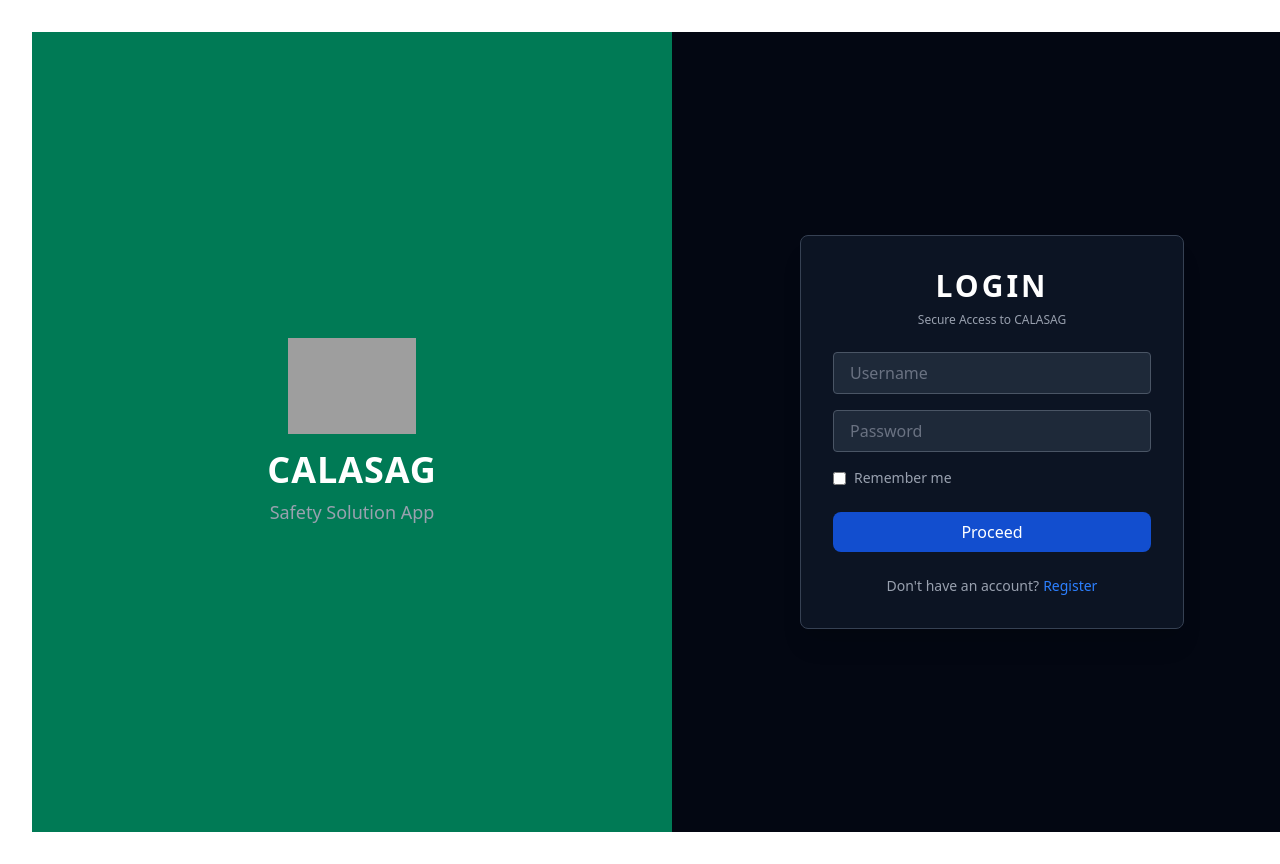
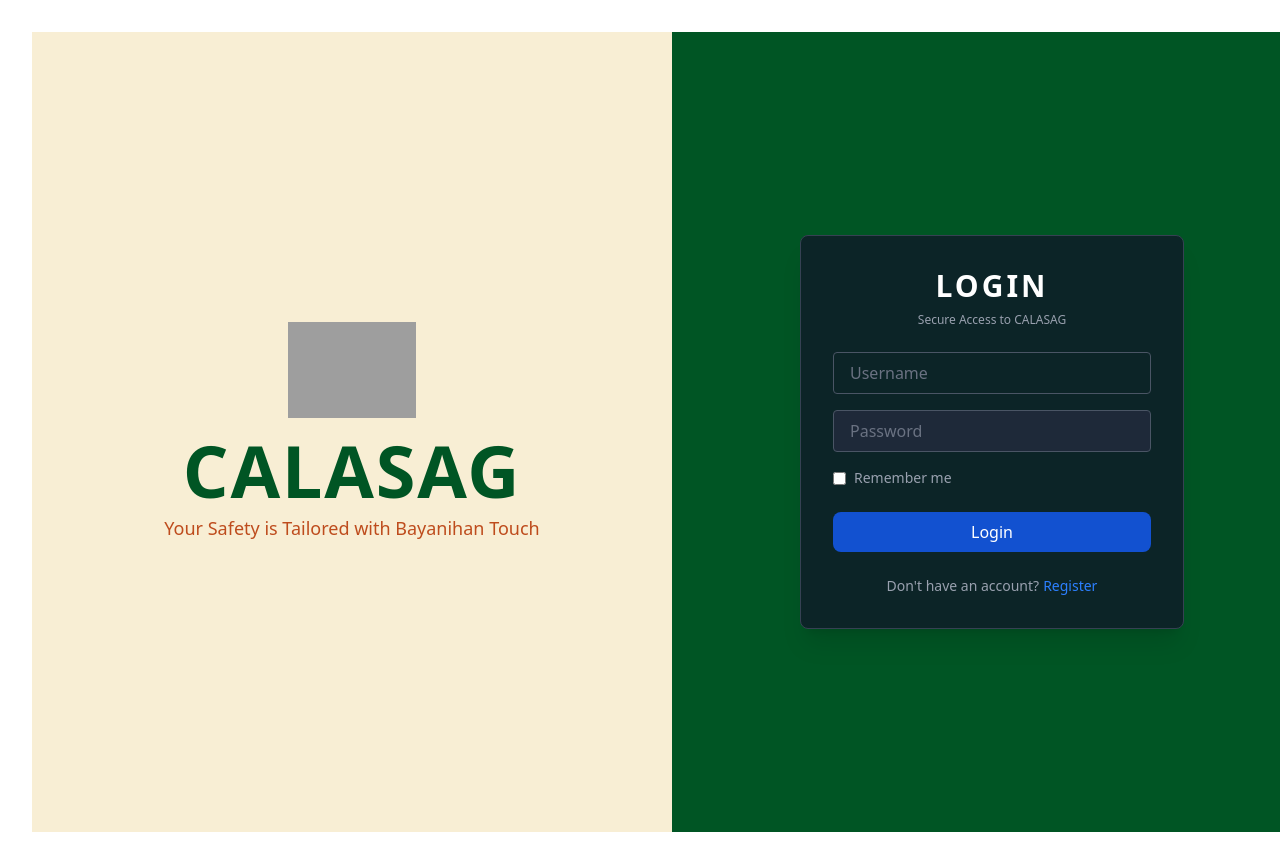
Before and after one commit to Jnthn-Sct/CALASAGTemp, a React (Vite) app in the folder CALASAG-FrontEnd/: page / in a window 1280 px wide. Shown: the top 864 px of the page. Built offline with nearby package versions, Linux system fonts and the light colour scheme; grey boxes are pictures that could not be loaded.

Commit message:
Updated_Loginpage

```diff
--- a/CALASAG-FrontEnd/index.html
+++ b/CALASAG-FrontEnd/index.html
@@ -4,7 +4,6 @@
     <meta charset="UTF-8" />
     <link rel="icon" type="image/svg+xml" href="/vite.svg" />
     <meta name="viewport" content="width=device-width, initial-scale=1.0" />
-    <link href="./style.css" rel="stylesheet">
     <title>CALASAG</title>
   </head>
   <body>
--- a/CALASAG-FrontEnd/src/Components/Pages/Login.tsx
+++ b/CALASAG-FrontEnd/src/Components/Pages/Login.tsx
@@ -1,35 +1,63 @@
-import React from "react";
+import React, { useState } from "react";
 
 export const Login = () => {
+  const [isRegistering, setIsRegistering] = useState(false);
+
   return (
     <div className="min-h-screen w-screen flex flex-col lg:flex-row overflow-hidden">
-      <div className="w-full lg:w-1/2 bg-emerald-700 text-white flex flex-col items-center justify-center p-8">
+      {/* Left Side ng Page po Ito*/}
+      <div className="w-full lg:w-1/2 bg-[#f8eed4] text-white flex flex-col items-center justify-center p-8">
         <img src="/WALAPA" alt="CALASAG Logo" className="w-24 md:w-32 mb-4" />
-        <h1 className="text-3xl md:text-4xl font-bold tracking-wide">
+        <h1 className="text-7xl md:text-7xl font-bold tracking-wide text-[#005524]">
           CALASAG
         </h1>
-        <p className="text-sm md:text-lg text-gray-400 mt-2 text-center">
-          Safety Solution App
+        <p className="text-sm md:text-lg text-[#be4c1d] mt-2 text-center">
+          Your Safety is Tailored with Bayanihan Touch
         </p>
       </div>
 
-      <div className="w-full lg:w-1/2 flex items-center justify-center bg-gray-950">
+      {/* Right Side ng page Po Ito */}
+      <div className="w-full lg:w-1/2 flex items-center justify-center bg-[#005524]">
         <form className="bg-gray-900/80 backdrop-blur-md p-6 md:p-8 rounded-lg shadow-xl w-full max-w-sm border border-gray-700 text-white mx-4">
           <h1 className="text-2xl md:text-3xl font-semibold text-center mb-2 tracking-widest uppercase">
-            Login
+            {isRegistering ? "Register" : "Login"}
           </h1>
           <p className="text-xs text-gray-400 text-center mb-6">
-            Secure Access to CALASAG
+            {isRegistering
+              ? "Create your CALASAG account"
+              : "Secure Access to CALASAG"}
           </p>
 
           <div className="mb-4">
             <input
-              className="w-full bg-gray-800 text-white px-4 py-2 border border-gray-600 rounded focus:outline-none focus:ring-2 focus:ring-blue-500 placeholder-gray-500"
+              className="w-full bg-[gray-800] text-white px-4 py-2 border border-gray-600 rounded focus:outline-none focus:ring-2 focus:ring-blue-500 placeholder-gray-500"
               type="text"
               placeholder="Username"
               required
             />
           </div>
+
+          {isRegistering && (
+            <div className="mb-4">
+              <input
+                className="w-full bg-gray-800 text-white px-4 py-2 border border-gray-600 rounded focus:outline-none focus:ring-2 focus:ring-blue-500 placeholder-gray-500"
+                type="tel"
+                placeholder="Mobile Number"
+                required
+              />
+            </div>
+          )}
+
+          {isRegistering && (
+            <div className="mb-4">
+              <input
+                className="w-full bg-gray-800 text-white px-4 py-2 border border-gray-600 rounded focus:outline-none focus:ring-2 focus:ring-blue-500 placeholder-gray-500"
+                type="email"
+                placeholder="Email"
+                required
+              />
+            </div>
+          )}
 
           <div className="mb-4">
             <input
@@ -40,28 +68,44 @@ export const Login = () => {
             />
           </div>
 
+          {isRegistering && (
+            <div className="mb-4">
+              <input
+                className="w-full bg-gray-800 text-white px-4 py-2 border border-gray-600 rounded focus:outline-none focus:ring-2 focus:ring-blue-500 placeholder-gray-500"
+                type="password"
+                placeholder="Confirm Password"
+                required
+              />
+            </div>
+          )}
+
+          {!isRegistering && (
             <div className="flex items-center justify-between mb-6 text-sm text-gray-400">
               <label className="flex items-center gap-2">
                 <input type="checkbox" className="accent-blue-500" />
                 Remember me
               </label>
             </div>
+          )}
 
           <button
             type="submit"
             className="w-full bg-blue-600/80 hover:bg-blue-600 text-white font-medium py-2 rounded-lg transition duration-200"
           >
-            Proceed
+            {isRegistering ? "Register" : "Login"}
           </button>
 
           <p className="text-sm text-center mt-6 text-gray-400">
-            Don't have an account?
-            <a
-              href="#"
+            {isRegistering
+              ? "Already have an account?"
+              : "Don't have an account?"}
+            <button
+              type="button"
+              onClick={() => setIsRegistering(!isRegistering)}
               className="text-blue-500 hover:text-blue-400 hover:underline ml-1"
             >
-              Register
-            </a>
+              {isRegistering ? "Login" : "Register"}
+            </button>
           </p>
         </form>
       </div>
```
Lines whose indentation alone changed are shown as unchanged.
